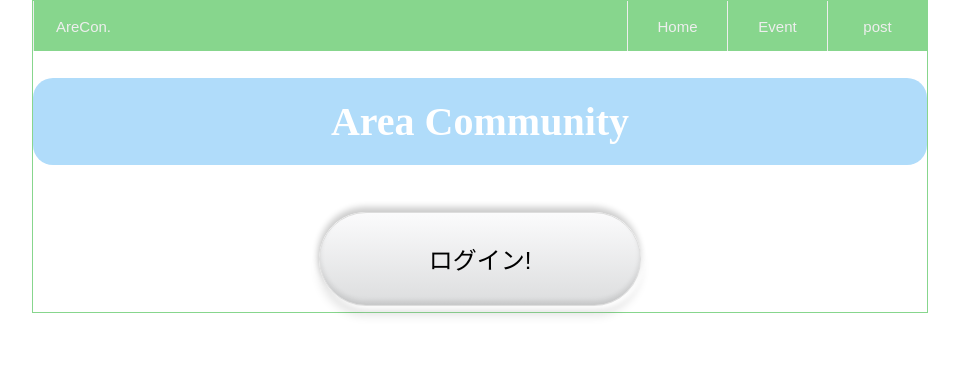
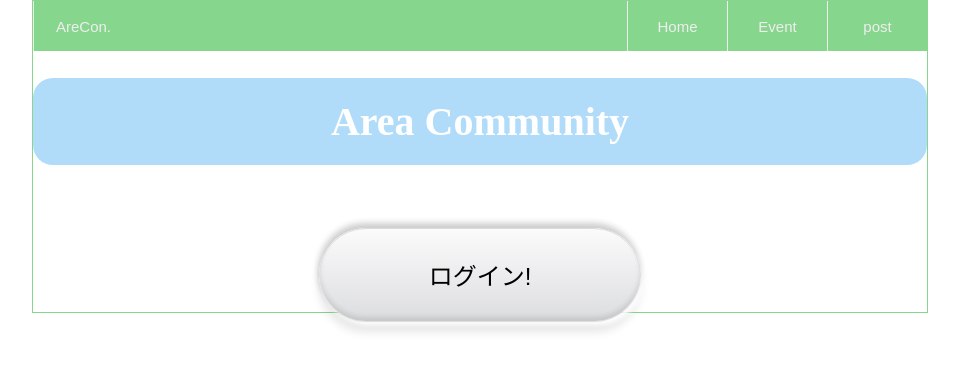
Before and after one commit to webex14-team-10/anualincome-100milion, a Vue app: page / in a window 1280 px wide. Shown: the top 370 px of the page, without its empty margins (160-1119 px from the left). Built offline with nearby package versions, Linux system fonts and the light colour scheme.

Commit message:
一部修正

```diff
--- a/src/components/MyProfile.vue
+++ b/src/components/MyProfile.vue
@@ -43,7 +43,6 @@ import axios from "axios";
 import { setDoc, doc, getDoc } from "firebase/firestore";
 import { db } from "@/firebase.js";
 import { getAuth, onAuthStateChanged } from "firebase/auth";
-
 export default {
   data() {
     return {
@@ -58,7 +57,7 @@ export default {
     onAuthStateChanged(auth, async (user) => {
       await getDoc(doc(db, "users", user.uid))
         .then((snapshot) => {
-          if (!snapshot.exists) {
+          if (snapshot.exists) {
             this.userInfomation = snapshot.data();
           }
         })
--- a/src/components/SingIn.vue
+++ b/src/components/SingIn.vue
@@ -1,13 +1,12 @@
 <template>
   <div class="login btn-wrap">
-    <a href="" class="btn btn-switch"
-      ><button @click="signIn" class="button">ログイン!</button></a
-    >
+    <p class="btn btn-switch">
+      <button @click="signIn" class="button">ログイン!</button>
+    </p>
   </div>
 </template>
 <script>
 import { getAuth, signInWithPopup, GoogleAuthProvider } from "firebase/auth";
-
 export default {
   methods: {
     signIn() {
@@ -52,15 +51,13 @@ export default {
   -webkit-box-sizing: inherit;
   box-sizing: inherit;
 }
-
 html {
   -webkit-box-sizing: border-box;
   box-sizing: border-box;
   font-size: 62.5%;
 }
-
 .btn,
-a.btn,
+p.btn,
 button.btn {
   font-size: 1.6rem;
   font-weight: 700;
@@ -82,13 +79,11 @@ button.btn {
   color: #212529;
   border-radius: 0.5rem;
 }
-
 /*背景*/
 .btn-wrap {
   margin: 20px;
 }
-
-a.btn-switch {
+p.btn-switch {
   color: #333;
   border: 1px solid #ddd;
   border-radius: 100vh;
@@ -107,16 +102,12 @@ a.btn-switch {
   box-shadow: -1px -5px 6px rgba(0, 0, 0, 0.2), 3px 3px 5px white,
     0 10px 10px rgba(0, 0, 0, 0.1), inset 0 -4px 5px rgba(0, 0, 0, 0.1);
 }
-
-a.btn-switch span {
+p.btn-switch span {
   display: inline-block;
-
   -webkit-transition: all 0.3s;
-
   transition: all 0.3s;
 }
-
-a.btn-switch:hover {
+p.btn-switch:hover {
   -webkit-box-shadow: -1px -5px 6px rgba(0, 0, 0, 0.2), 3px 3px 5px white,
     0 10px 10px rgba(0, 0, 0, 0.1), inset 0 -4px 5px rgba(0, 0, 0, 0.1),
     inset 0 3px 3px rgba(0, 0, 0, 0.18);
@@ -124,8 +115,7 @@ a.btn-switch:hover {
     0 10px 10px rgba(0, 0, 0, 0.1), inset 0 -4px 5px rgba(0, 0, 0, 0.1),
     inset 0 3px 3px rgba(0, 0, 0, 0.18);
 }
-
-a.btn-switch:hover span {
+p.btn-switch:hover span {
   -webkit-transform: scale(0.96);
   transform: scale(0.96);
 }
--- a/src/components/SingOut.vue
+++ b/src/components/SingOut.vue
@@ -1,8 +1,8 @@
 <template>
   <div class="logout btn-wrap">
-    <a href="" class="btn btn-switch">
+    <p class="btn btn-switch">
       <button @click="signOut" class="button">ログアウト</button>
-    </a>
+    </p>
   </div>
 </template>
 <script>
@@ -45,15 +45,13 @@ export default {
   -webkit-box-sizing: inherit;
   box-sizing: inherit;
 }
-
 html {
   -webkit-box-sizing: border-box;
   box-sizing: border-box;
   font-size: 62.5%;
 }
-
 .btn,
-a.btn,
+p.btn,
 button.btn {
   font-size: 1.6rem;
   font-weight: 700;
@@ -75,13 +73,11 @@ button.btn {
   color: #212529;
   border-radius: 0.5rem;
 }
-
 /*背景*/
 .btn-wrap {
   margin: 20px;
 }
-
-a.btn-switch {
+p.btn-switch {
   color: #333;
   border: 1px solid #ddd;
   border-radius: 100vh;
@@ -100,16 +96,12 @@ a.btn-switch {
   box-shadow: -1px -5px 6px rgba(0, 0, 0, 0.2), 3px 3px 5px white,
     0 10px 10px rgba(0, 0, 0, 0.1), inset 0 -4px 5px rgba(0, 0, 0, 0.1);
 }
-
-a.btn-switch span {
+p.btn-switch span {
   display: inline-block;
-
   -webkit-transition: all 0.3s;
-
   transition: all 0.3s;
 }
-
-a.btn-switch:hover {
+p.btn-switch:hover {
   -webkit-box-shadow: -1px -5px 6px rgba(0, 0, 0, 0.2), 3px 3px 5px white,
     0 10px 10px rgba(0, 0, 0, 0.1), inset 0 -4px 5px rgba(0, 0, 0, 0.1),
     inset 0 3px 3px rgba(0, 0, 0, 0.18);
@@ -117,8 +109,7 @@ a.btn-switch:hover {
     0 10px 10px rgba(0, 0, 0, 0.1), inset 0 -4px 5px rgba(0, 0, 0, 0.1),
     inset 0 3px 3px rgba(0, 0, 0, 0.18);
 }
-
-a.btn-switch:hover span {
+p.btn-switch:hover span {
   -webkit-transform: scale(0.96);
   transform: scale(0.96);
 }
--- a/src/views/EventFormView.vue
+++ b/src/views/EventFormView.vue
@@ -45,7 +45,6 @@
 <script>
 import { collection, addDoc } from "firebase/firestore";
 import { db } from "@/firebase.js";
-
 export default {
   data() {
     return {
@@ -81,7 +80,6 @@ img {
   margin-top: 30px;
   margin-bottom: 20px;
 }
-
 .add-tweets-input {
   width: 200px;
   height: 40px;
@@ -94,7 +92,6 @@ img {
   height: 200px;
   margin-bottom: 20px;
 }
-
 .button_solid014s a {
   background: #eee;
   border-radius: 3px;
@@ -122,7 +119,6 @@ img {
   top: 50%;
   right: 20px;
   transition: 0.2s ease-in-out;
-
   font-family: "Font Awesome 5 Free";
   font-weight: 900;
   transform: translateY(-50%);
--- a/src/views/EventView.vue
+++ b/src/views/EventView.vue
@@ -54,7 +54,6 @@ import {
   updateDoc,
 } from "firebase/firestore";
 import { db } from "@/firebase.js";
-
 export default {
   data() {
     return {
@@ -76,7 +75,6 @@ export default {
     async deleteinput(post) {
       //テストで作る
       let result = window.confirm("本当に消去しますか？");
-
       if (result) {
         console.log("OKがクリックされました");
         var index = this.posttext.indexOf(post);
@@ -87,7 +85,6 @@ export default {
         console.log("キャンセルがクリックされました");
         return;
       }
-
       //ここまで
     },
     async addStar(post) {
@@ -108,27 +105,22 @@ export default {
 
 <style scoped>
 .content {
-  background-color: white;
   text-align: center;
-  background-color: #c9f1ee;
 }
 .memo {
   background-color: #bcebcb;
   margin: 20px 50px;
   border-radius: 30px;
 }
-
 li {
   list-style: none;
 }
-
 ul {
   margin-left: -40px;
 }
 .form-text {
   text-decoration: none;
 }
-
 .button_solid014 a {
   background: #eee;
   border-radius: 3px;
@@ -156,12 +148,10 @@ ul {
   top: 50%;
   right: 20px;
   transition: 0.2s ease-in-out;
-
   font-family: "Font Awesome 5 Free";
   font-weight: 900;
   transform: translateY(-50%);
 }
-
 .form-text {
   border: solid 1px rgb(31, 26, 26);
   border-radius: 50px;
@@ -174,14 +164,12 @@ ul {
   content: "";
   width: 8px;
   height: 8px;
-
   transform: rotate(45deg);
   position: absolute;
   margin-top: -4px;
   top: 50%;
   left: 110px;
 }
-
 .memo__text {
   font-size: 20px;
 }
--- a/src/views/FormView.vue
+++ b/src/views/FormView.vue
@@ -19,7 +19,6 @@
 <script>
 import { collection, addDoc } from "firebase/firestore";
 import { db } from "@/firebase.js";
-
 export default {
   data() {
     return {
@@ -48,7 +47,6 @@ export default {
 #form-wrapper {
   text-align: center;
 }
-
 .button_solid014s a {
   background: #eee;
   border-radius: 3px;
@@ -76,7 +74,6 @@ export default {
   top: 50%;
   right: 20px;
   transition: 0.2s ease-in-out;
-
   font-family: "Font Awesome 5 Free";
   font-weight: 900;
   transform: translateY(-50%);
```
Also changed, not shown: src/views/PostView.vue (+0 -10 lines).
